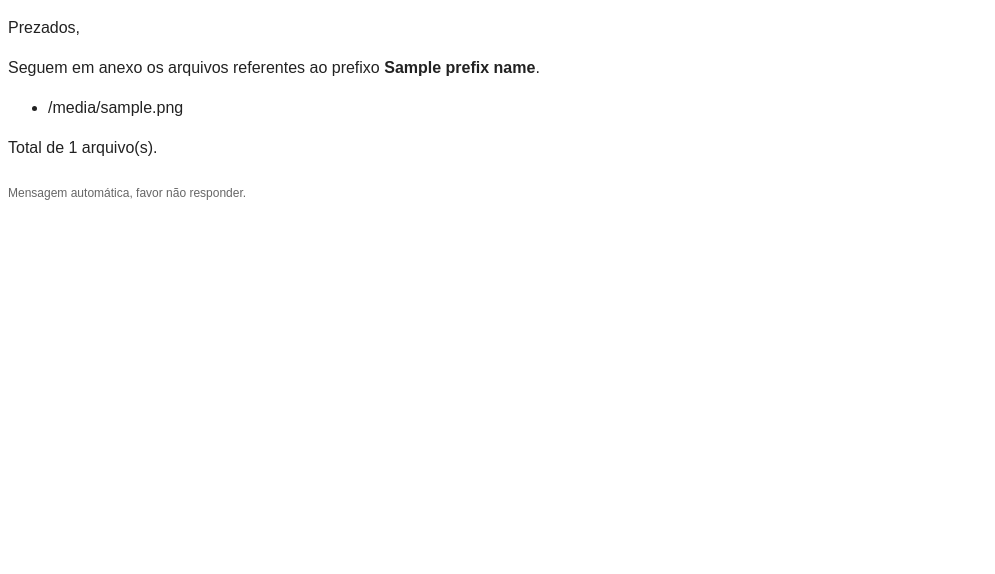
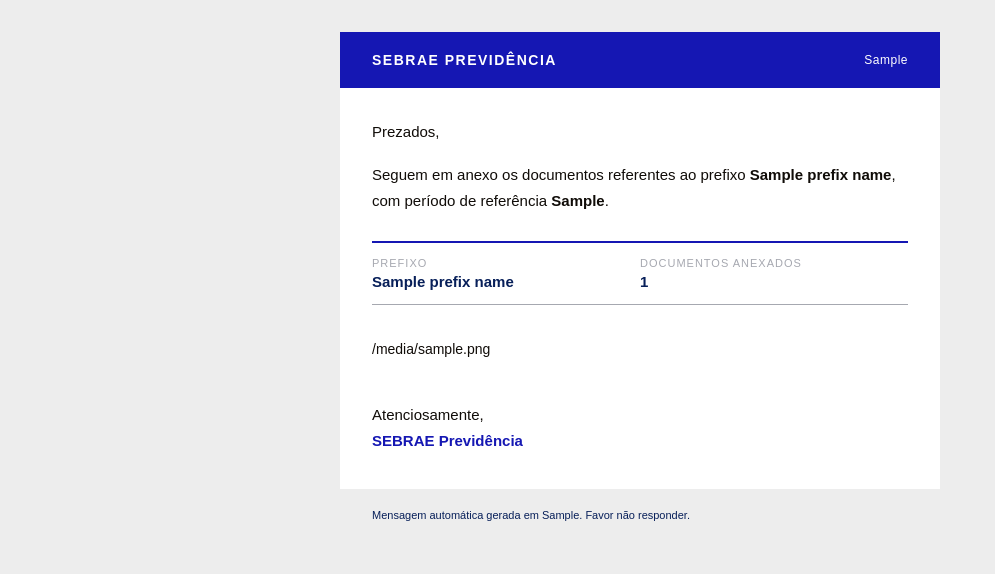
Before and after one commit to Kaua73-dev/sebrae-prev-distribui-docs-refatora-o, a Python web app: template src/template/dispatch_email.html in a window 1280 px wide. Shown: the top 574 px of the page, without its empty margins (0-995 px from the left). Run offline with Jinja, Linux system fonts and the light colour scheme; the template is opened without the code that fills it: most values are stand-ins (such as "Sample title", 1, 10 or a date in 2020).

Commit message:
FIX: refactor the template of email

```diff
--- a/src/template/dispatch_email.html
+++ b/src/template/dispatch_email.html
@@ -2,31 +2,132 @@
 <html lang="pt-br">
 <head>
     <meta charset="utf-8">
+    <meta name="viewport" content="width=device-width, initial-scale=1">
+    <title>Sebrae Prev</title>
 </head>
-<body style="font-family: Arial, Helvetica, sans-serif; color: #222; line-height: 1.5;">
+<body style="margin: 0; padding: 0; background-color: #EDEDED; font-family: Arial, Helvetica, sans-serif; color: #100C08;">
+
+<table role="presentation" width="100%" cellpadding="0" cellspacing="0" border="0" style="background-color: #EDEDED;">
+    <tr>
+        <td align="center" style="padding: 32px 12px;">
+
+            <table role="presentation" cellpadding="0" cellspacing="0" border="0" width="600"
+                   style="width: 600px; max-width: 600px; background-color: #FFFFFF;">
+
+                <tr>
+                    <td style="background-color: #1517B3; padding: 20px 32px;">
+                        <table role="presentation" width="100%" cellpadding="0" cellspacing="0" border="0">
+                            <tr>
+                                <td style="color: #FFFFFF; font-size: 14px; font-weight: bold; letter-spacing: 1.5px;">
+                                    SEBRAE PREVID&Ecirc;NCIA
+                                </td>
+                                <td align="right" style="color: #FFFFFF; font-size: 12px; letter-spacing: 0.5px;">
+                                    {{ reference_period }}
+                                </td>
+                            </tr>
+                        </table>
+                    </td>
+                </tr>
 
                 {% if is_redirected %}
-    <p style="background: #fff3cd; border: 1px solid #e0a800; padding: 10px; border-radius: 4px;">
-        <strong>ENVIO DE TESTE.</strong> Em produção este email iria para
+                <tr>
+                    <td style="padding: 28px 32px 0 32px;">
+                        <table role="presentation" width="100%" cellpadding="0" cellspacing="0" border="0"
+                               style="background-color: #EDEDED; border-left: 3px solid #1517B3;">
+                            <tr>
+                                <td style="padding: 14px 16px;">
+                                    <p style="margin: 0 0 8px 0; color: #1517B3; font-size: 11px; font-weight: bold; letter-spacing: 1px;">
+                                        AMBIENTE DE TESTE
+                                    </p>
+                                    <p style="margin: 0; color: #100C08; font-size: 13px; line-height: 1.6;">
+                                        Em produ&ccedil;&atilde;o, esta mensagem seria enviada para
                                         <strong>{{ intended_recipient }}</strong>.
+                                        Nesta rodada foi redirecionada para
+                                        <strong>{{ actual_recipient }}</strong>.
                                     </p>
+                                </td>
+                            </tr>
+                        </table>
+                    </td>
+                </tr>
                 {% endif %}
 
-    <p>Prezados,</p>
+                <tr>
+                    <td style="padding: 32px 32px 0 32px;">
+                        <p style="margin: 0 0 18px 0; font-size: 15px; line-height: 1.6;">
+                            Prezados,
+                        </p>
+                        <p style="margin: 0 0 28px 0; font-size: 15px; line-height: 1.7;">
+                            Seguem em anexo os documentos referentes ao prefixo
+                            <strong>{{ prefix_name }}</strong>, com per&iacute;odo de refer&ecirc;ncia
+                            <strong>{{ reference_period }}</strong>.
+                        </p>
+                    </td>
+                </tr>
 
-    <p>Seguem em anexo os arquivos referentes ao prefixo <strong>{{ prefix_name }}</strong>.</p>
+                <tr>
+                    <td style="padding: 0 32px;">
+                        <table role="presentation" width="100%" cellpadding="0" cellspacing="0" border="0"
+                               style="border-top: 2px solid #1517B3; border-bottom: 1px solid #A6A8B0;">
+                            <tr>
+                                <td width="50%" style="padding: 14px 0;">
+                                    <p style="margin: 0 0 4px 0; color: #A6A8B0; font-size: 11px; letter-spacing: 1px;">
+                                        PREFIXO
+                                    </p>
+                                    <p style="margin: 0; color: #071F59; font-size: 15px; font-weight: bold;">
+                                        {{ prefix_name }}
+                                    </p>
+                                </td>
+                                <td width="50%" style="padding: 14px 0;">
+                                    <p style="margin: 0 0 4px 0; color: #A6A8B0; font-size: 11px; letter-spacing: 1px;">
+                                        DOCUMENTOS ANEXADOS
+                                    </p>
+                                    <p style="margin: 0; color: #071F59; font-size: 15px; font-weight: bold;">
+                                        {{ file_names | length }}
+                                    </p>
+                                </td>
+                            </tr>
+                        </table>
+                    </td>
+                </tr>
 
-    <ul>
+                <tr>
+                    <td style="padding: 24px 32px 0 32px;">
+                        <table role="presentation" width="100%" cellpadding="0" cellspacing="0" border="0">
                             {% for file_name in file_names %}
-        <li>{{ file_name }}</li>
+                            <tr>
+                                <td style="padding: 10px 0; font-size: 14px; line-height: 1.5; word-break: break-all;
+                                           {% if not loop.last %}border-bottom: 1px solid #EDEDED;{% endif %}">
+                                    {{ file_name }}
+                                </td>
+                            </tr>
                             {% endfor %}
-    </ul>
+                        </table>
+                    </td>
+                </tr>
 
-    <p>Total de {{ file_names | length }} arquivo(s).</p>
+                <tr>
+                    <td style="padding: 32px 32px 36px 32px;">
+                        <p style="margin: 0; font-size: 15px; line-height: 1.7;">
+                            Atenciosamente,<br>
+                            <strong style="color: #1517B3;">SEBRAE Previd&ecirc;ncia</strong>
+                        </p>
+                    </td>
+                </tr>
 
-    <p style="color: #666; font-size: 12px; margin-top: 24px;">
-        Mensagem automática, favor não responder.
+                <tr>
+                    <td style="background-color: #EDEDED; padding: 18px 32px;">
+                        <p style="margin: 0; color: #071F59; font-size: 11px; line-height: 1.6;">
+                            Mensagem autom&aacute;tica gerada em {{ reference_period }}. Favor n&atilde;o responder.
                         </p>
+                    </td>
+                </tr>
+
+            </table>
+
+        </td>
+    </tr>
+</table>
 
 </body>
 </html>
```
Also changed, not shown: src/service/mail/mail_service.py (+8 -0 lines), 1 other file. Lines whose indentation alone changed are shown as unchanged.
